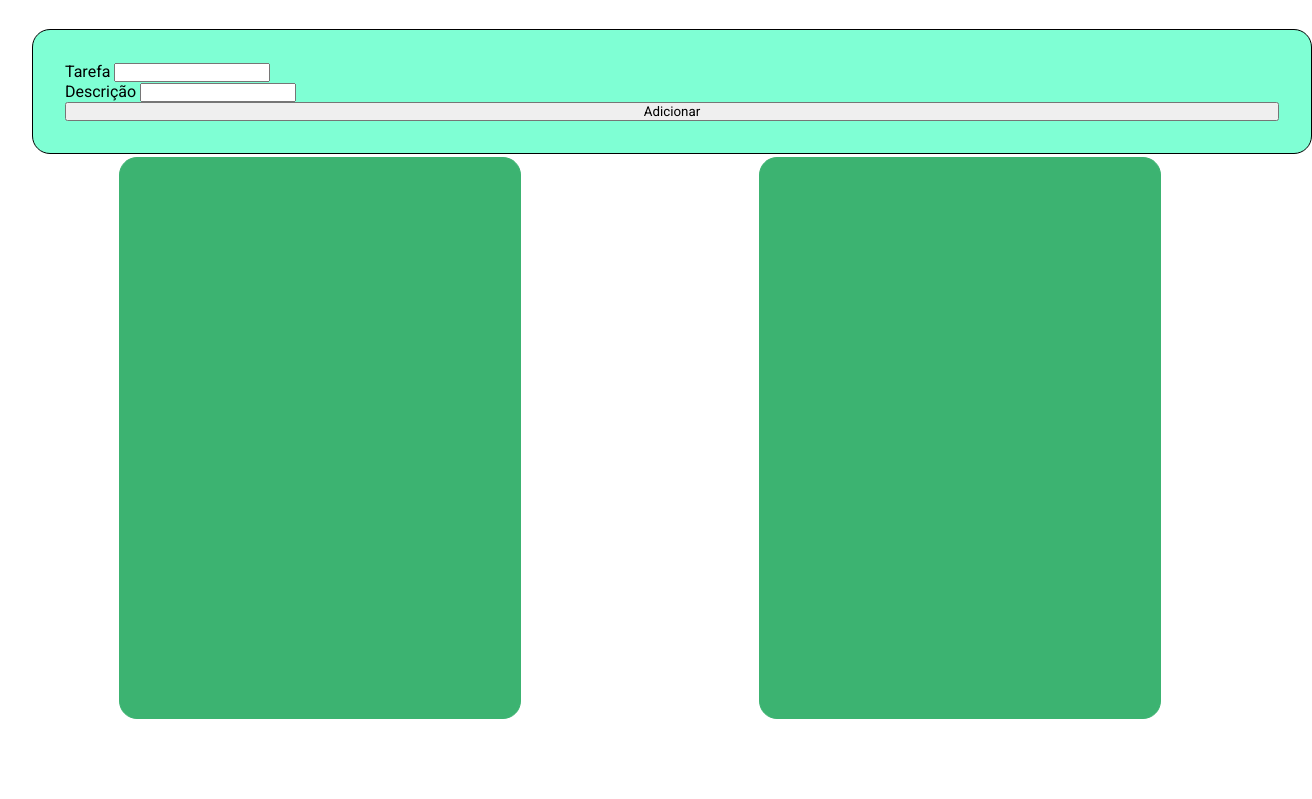
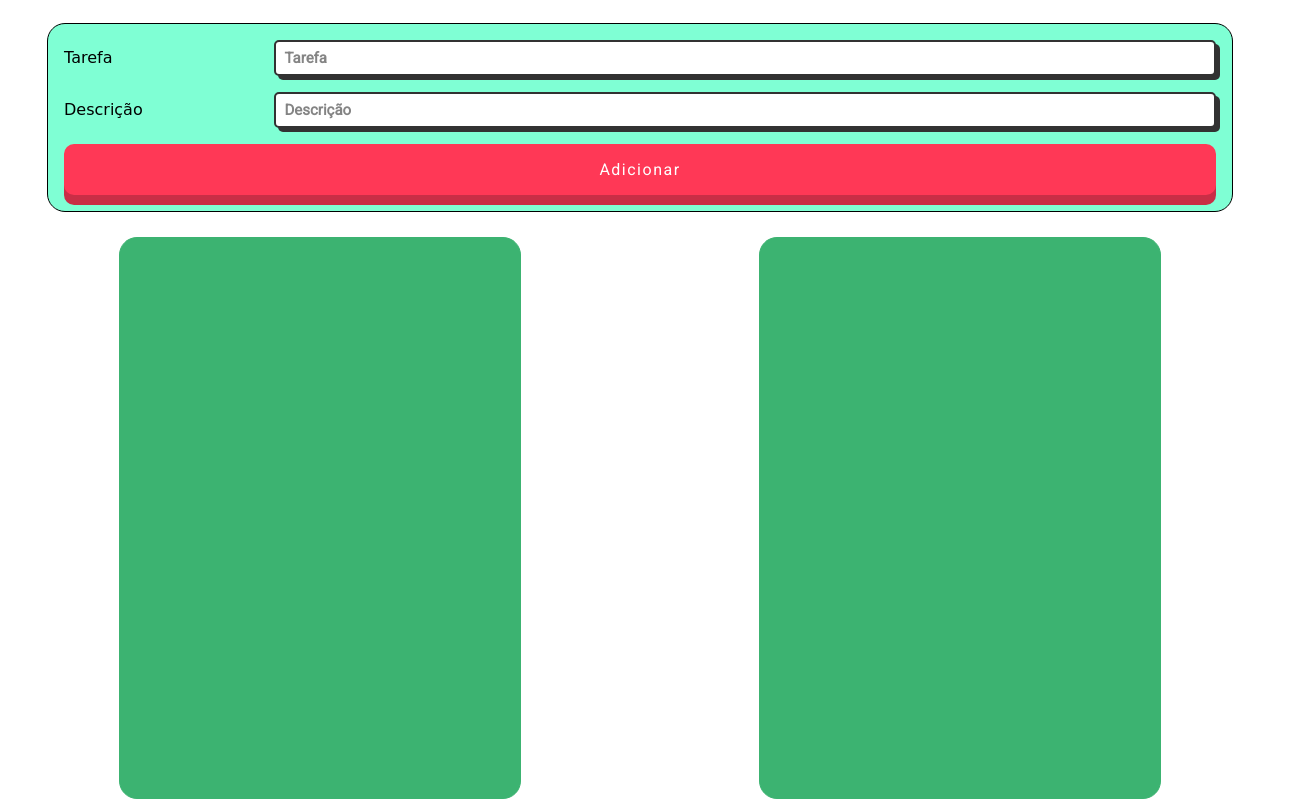
Before and after one commit to arthurazevedods/ToDo-List, a plain HTML site: page index.html in a window 1280 px wide. Shown: the part 73-872 px from the top of the page, 1312 px wide, since content can reach past the window. Before the commit the page ends 800 px from the top, so only its background shows below. Drawn offline with Linux system fonts and the light colour scheme.

Commit message:
input css style upgrade

```diff
--- a/index.html
+++ b/index.html
@@ -17,16 +17,19 @@
     <div class="criacao">
         <form action="" class="adicionar" id="novoItem">
             <div class="campo">
-                <label for="Tarefa">Tarefa</label>
-                <input type="text" name="tarefa" id="tarefa">
+                <label for="Tarefa" class="label">Tarefa</label>
+                <input type="text" placeholder="Tarefa" name="text" class="input" id="tarefa">
             </div>
             <div class="campo">
-                <label for="Descrição">Descrição</label>
-                <input type="text" name="descricao" id="descricao">
+                <label for="Descrição" class="label">Descrição</label>
+                <input type="text" placeholder="Descrição" name="descricao" class="input" id="descricao">
             </div>
+
             <input type="submit" value="Adicionar" class="cadastrar" id="cadastrar">
+
         </form>
     </div>
+
     <div class="colunas">
         <div class="container">
             <ul class="lista" id="lista">
--- a/style.css
+++ b/style.css
@@ -15,19 +15,89 @@ h1{
 }
 
 .criacao{
-    margin: 2rem;
     width: 100%;
-    height: 6rem;
+    height: 30vh;
+    display: flex;
+    align-items: center;
 }
 
 .adicionar{
+    width: 90%;
+    height: auto;
+    margin-left: auto;
+    margin-right:auto;
     background-color: aquamarine;
     display: flex;
-    justify-content: space-around;
+    justify-content: space-between;
     flex-direction: column;
     border: 1px solid black;
-    padding: 2rem;
+    padding: 1rem;
     border-radius: 18px;
+    gap:1rem
+}
+
+.campo{
+    display: flex;
+    justify-content: space-between;
+    align-items: center;
+}
+
+.label{
+    min-width: 10%;
+    padding-right: auto;
+    font-family: cursive;
+}
+
+.input {
+    --input-focus: #2d8cf0;
+    --font-color: #323232;
+    --font-color-sub: #666;
+    --bg-color: #fff;
+    --main-color: #323232;
+    min-width: 80%;
+    height: 1rem;
+    border-radius: 5px;
+    border: 2px solid var(--main-color);
+    background-color: var(--bg-color);
+    box-shadow: 4px 4px var(--main-color);
+    font-size: 15px;
+    font-weight: 600;
+    color: var(--font-color);
+    padding: 0.5rem;
+    outline: none;
+}
+
+.input::placeholder {
+    color: var(--font-color-sub);
+    opacity: 0.8;
+}
+
+.input:focus {
+    border: 2px solid var(--input-focus);
+}
+
+.cadastrar {
+    padding: 1rem 3rem;
+    border-radius: 10px;
+    border: 0;
+    background-color: rgb(255, 56, 86);
+    letter-spacing: 1.5px;
+    font-size: 1rem;
+    transition: all .3s ease;
+    box-shadow: rgb(201, 46, 70) 0px 10px 0px 0px;
+    color: hsl(0, 0%, 100%);
+}
+
+.cadastrar:hover {
+    box-shadow: rgb(201, 46, 70) 0px 7px 0px 0px;
+}
+
+.cadastrar:active {
+    background-color: rgb(255, 56, 86);
+    /*50, 168, 80*/
+    box-shadow: rgb(201, 46, 70) 0px 0px 0px 0px;
+    transform: translateY(5px);
+    transition: 200ms;
 }
 
 
```
